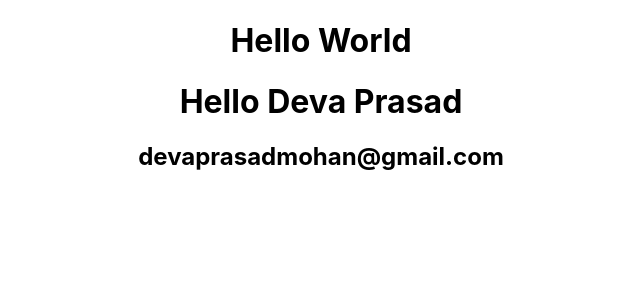
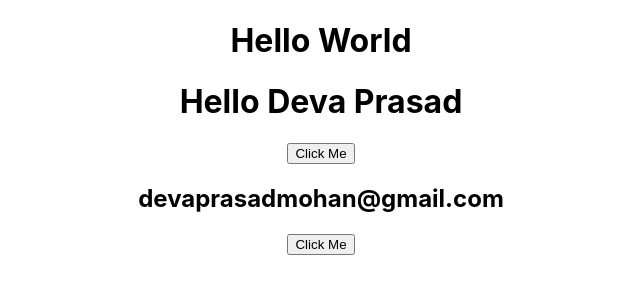
Before and after one commit to devaprasadnm/Sample_Project_FrontEnd, a React (Create React App) app: page / in a window 1280 px wide. Shown: the top 300 px of the page, without its empty margins (319-959 px from the left). Built offline with nearby package versions, Linux system fonts and the light colour scheme.

Commit message:
refering concept of event handling

```diff
--- a/src/App.js
+++ b/src/App.js
@@ -4,11 +4,15 @@ import Hello from './components/Hello';
 import MyClass from './components/MyClass';
 
 function App() {
+
+  function click(){
+    alert("Hello App")
+  }
   return (
     <div className="App">
     <h1>Hello World</h1>
     <Hello name="Deva" lastname="Prasad"/>
-    <MyClass email = "devaprasadmohan@gmail.com"/>
+    <MyClass email = "devaprasadmohan@gmail.com" myclick={click} />
     </div>
   );
 }
--- a/src/components/Hello.js
+++ b/src/components/Hello.js
@@ -1,9 +1,13 @@
 import React from 'react';
 
 function Hello(props){
+    function clickMe(){
+        alert("Hello World")
+    }
     return(
         <div>
             <h1>Hello {props.name} {props.lastname}</h1>
+            <button onClick={clickMe}> Click Me </button>
         </div>
 
     )
--- a/src/components/MyClass.js
+++ b/src/components/MyClass.js
@@ -1,9 +1,13 @@
 import React ,{ Component } from 'react';
 
 class MyClass extends Component{
+
     render(){
         return(
+            <div>
             <h2>{this.props.email}</h2>
+            <button onClick={this.props.myclick}> Click Me </button>
+            </div>
         )
     }
 }
```
